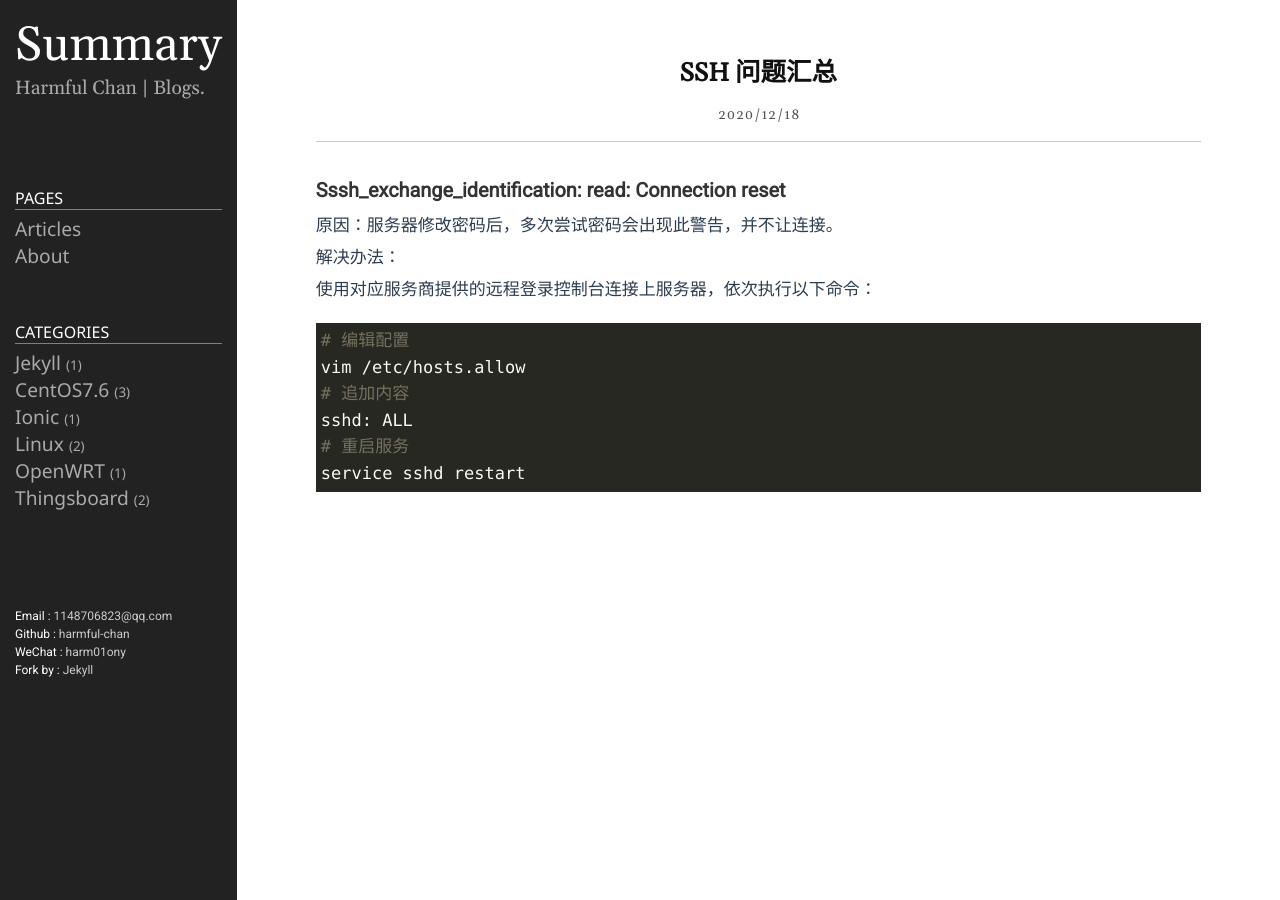
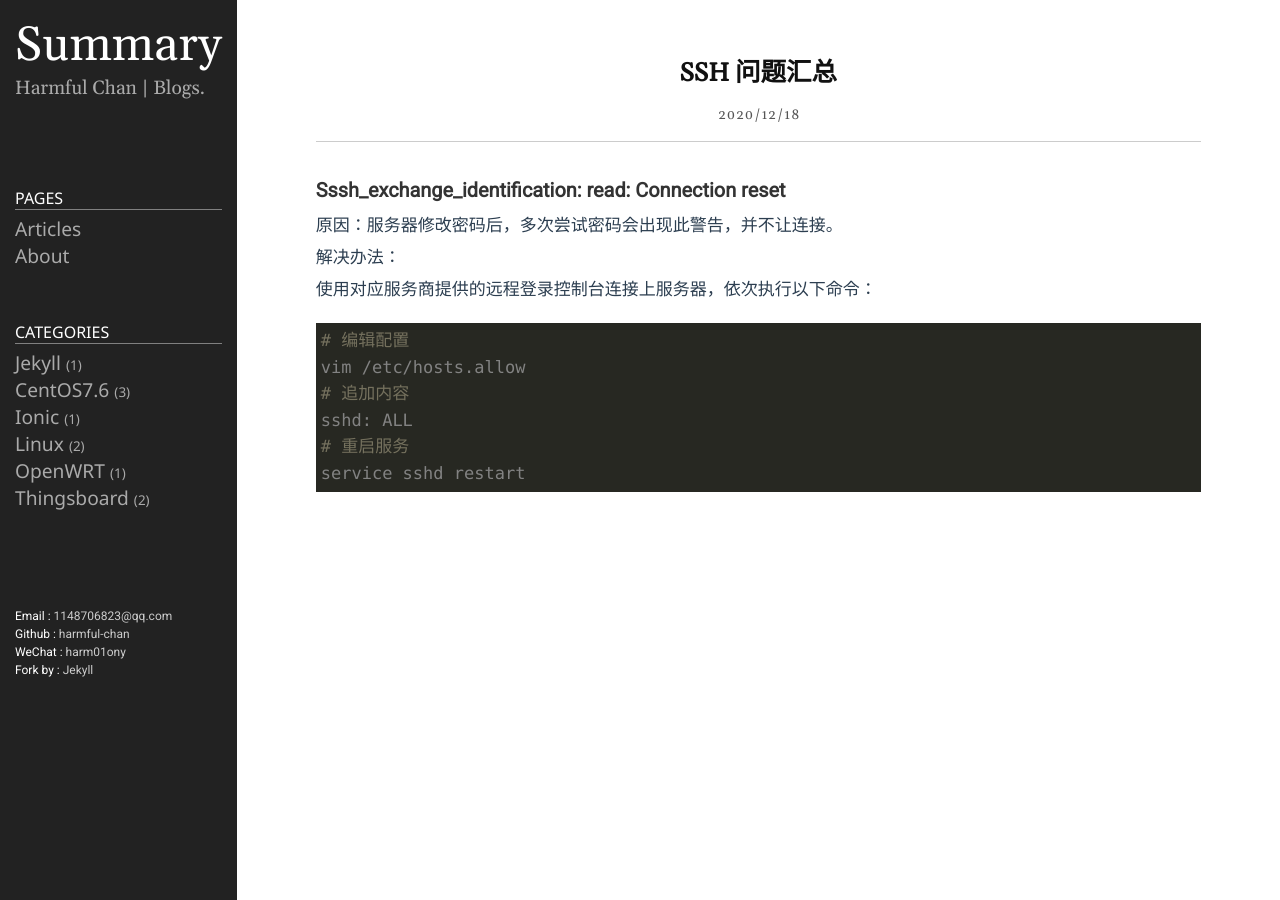
Before and after one commit to harmful-chan/pages, a Jekyll site: the page built from _posts/2020-12-18-SSH-问题汇总.md, in a window 1280 px wide. Built offline with Jekyll 4.4.1, drawn with Linux system fonts in a browser that asks for light colours.

Commit message:
Update style.css

```diff
--- a/public/css/style.css
+++ b/public/css/style.css
@@ -76,6 +76,7 @@ code {
 	font-family: "Menlo", "Consolas", monospace;
 	font-size: 1em;
 	margin: 0px;
+	color: #828282;
 }
 
 .container {
```
